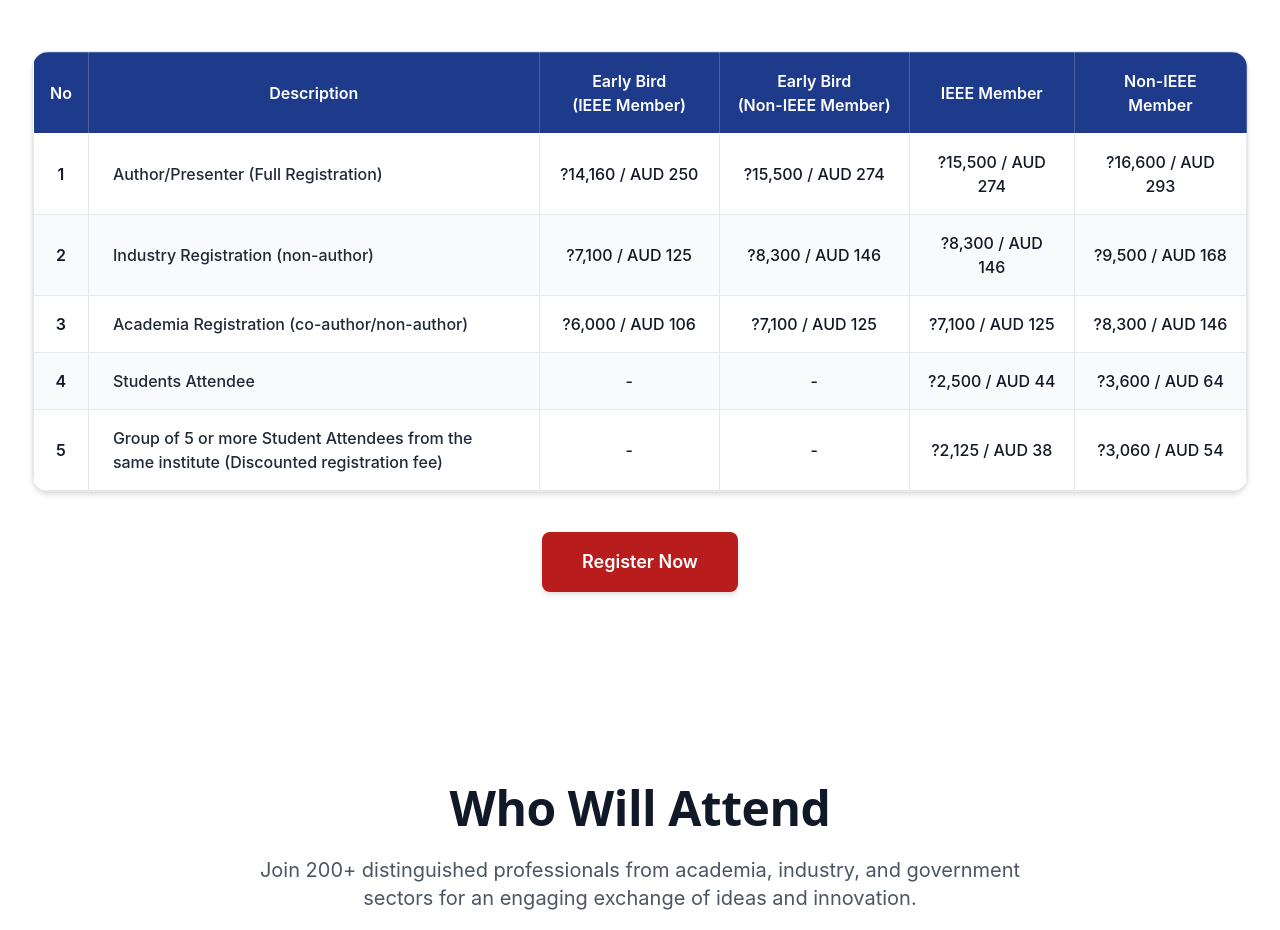
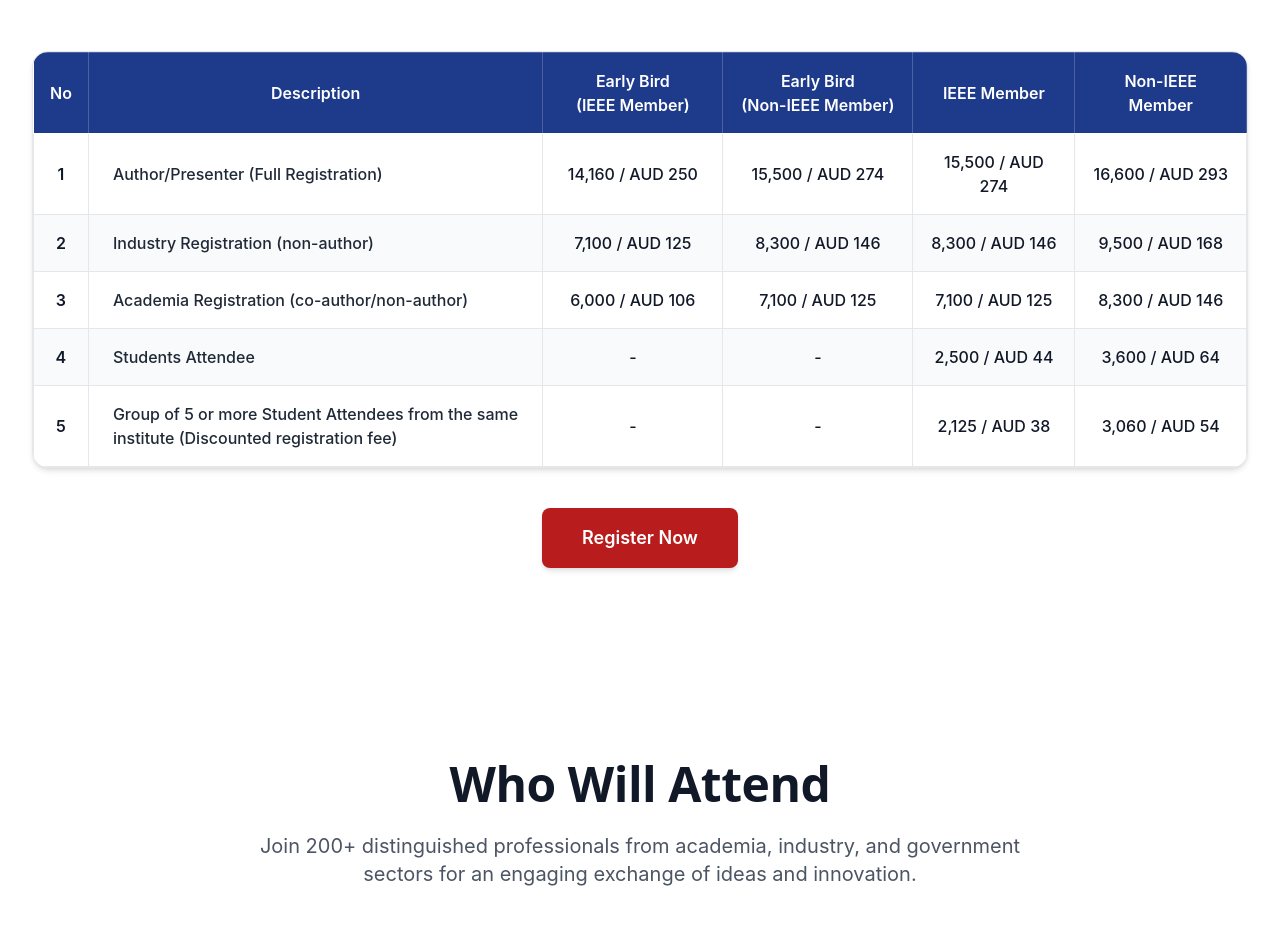
Before and after one commit to amansrivastava2102/SIT-icei-conference-, a React (Vite) app: page / in a window 1280 px wide. Shown: the part 7821-8751 px from the top of the page. Built offline with nearby package versions, Linux system fonts and the light colour scheme.

Commit message:
Remove '?' from registration fee strings

```diff
--- a/src/components/Registration.tsx
+++ b/src/components/Registration.tsx
@@ -8,34 +8,34 @@ const Registration = () => {
     {
       no: "1",
       description: "Author/Presenter (Full Registration)",
-      earlyIEEE: "?14,160 / AUD 250",
-      earlyNonIEEE: "?15,500 / AUD 274",
-      ieee: "?15,500 / AUD 274",
-      nonIEEE: "?16,600 / AUD 293",
+      earlyIEEE: "14,160 / AUD 250",
+      earlyNonIEEE: "15,500 / AUD 274",
+      ieee: "15,500 / AUD 274",
+      nonIEEE: "16,600 / AUD 293",
     },
     {
       no: "2",
       description: "Industry Registration (non-author)",
-      earlyIEEE: "?7,100 / AUD 125",
-      earlyNonIEEE: "?8,300 / AUD 146",
-      ieee: "?8,300 / AUD 146",
-      nonIEEE: "?9,500 / AUD 168",
+      earlyIEEE: "7,100 / AUD 125",
+      earlyNonIEEE: "8,300 / AUD 146",
+      ieee: "8,300 / AUD 146",
+      nonIEEE: "9,500 / AUD 168",
     },
     {
       no: "3",
       description: "Academia Registration (co-author/non-author)",
-      earlyIEEE: "?6,000 / AUD 106",
-      earlyNonIEEE: "?7,100 / AUD 125",
-      ieee: "?7,100 / AUD 125",
-      nonIEEE: "?8,300 / AUD 146",
+      earlyIEEE: "6,000 / AUD 106",
+      earlyNonIEEE: "7,100 / AUD 125",
+      ieee: "7,100 / AUD 125",
+      nonIEEE: "8,300 / AUD 146",
     },
     {
       no: "4",
       description: "Students Attendee",
       earlyIEEE: "-",
       earlyNonIEEE: "-",
-      ieee: "?2,500 / AUD 44",
-      nonIEEE: "?3,600 / AUD 64",
+      ieee: "2,500 / AUD 44",
+      nonIEEE: "3,600 / AUD 64",
     },
     {
       no: "5",
@@ -43,8 +43,8 @@ const Registration = () => {
         "Group of 5 or more Student Attendees from the same institute (Discounted registration fee)",
       earlyIEEE: "-",
       earlyNonIEEE: "-",
-      ieee: "?2,125 / AUD 38",
-      nonIEEE: "?3,060 / AUD 54",
+      ieee: "2,125 / AUD 38",
+      nonIEEE: "3,060 / AUD 54",
     },
   ];
 
```
